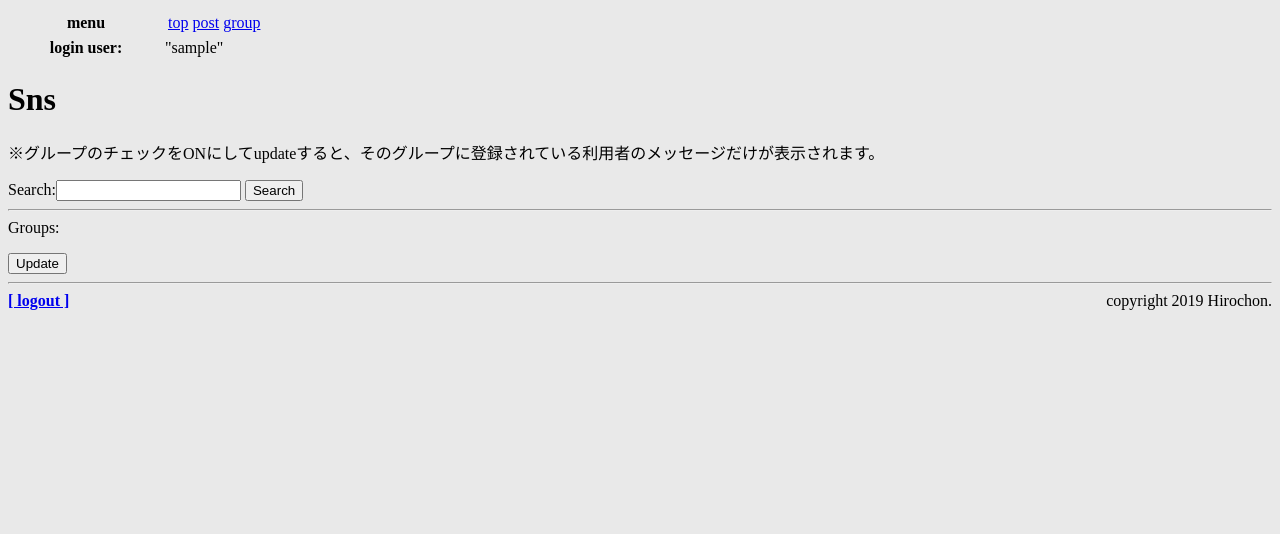
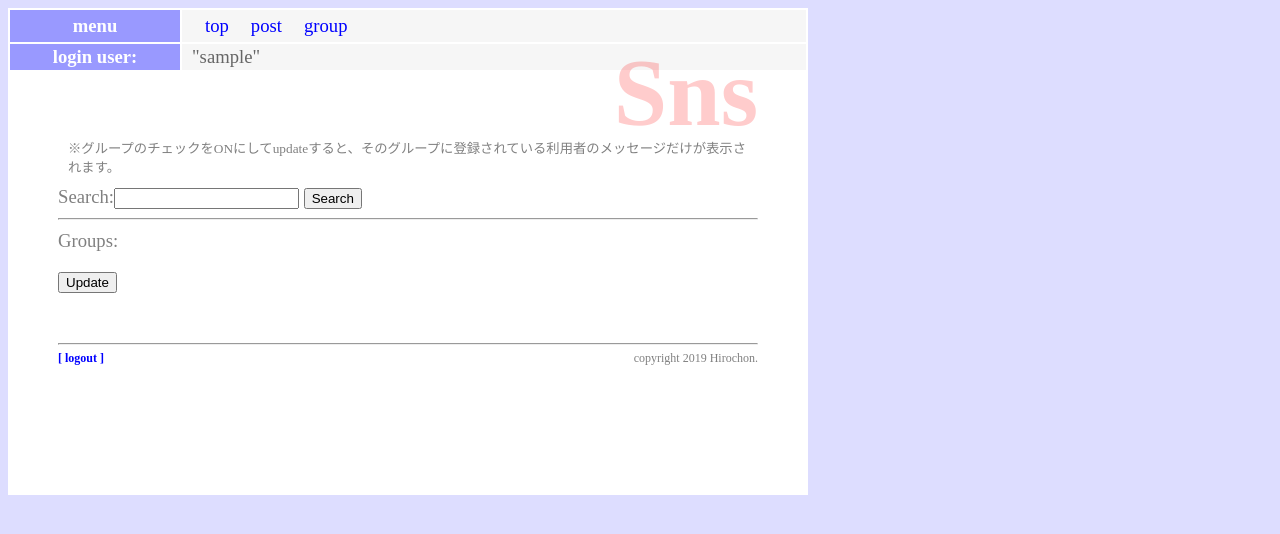
Before and after one commit to Hirochon/django_sns, a Django app: page /sns/ in a window 1280 px wide. Shown: the top 534 px of the page. Run offline with Django 3.2, Linux system fonts and the light colour scheme; the visitor is signed in with stand-in values (Sample User, id 1); data comes from the database, SQL or seed files in the repository; data that the repository does not hold is empty.

Commit message:
[add] Add style.css

```diff
--- a/sns/static/sns/css/style.css
+++ b/sns/static/sns/css/style.css
@@ -1,5 +1,131 @@
 body {
-	background: rgb(233, 233, 233);
+	background: #ddf;
+	color: gray;
+	font-size:14pt;
+}
+
+.body_content{
+	width:800px;
+	background: white;
+}
+
+.body_content_inner{
+	padding: 50px;
+}
+
+h1{
+	color: red;
+	opacity: 0.2;
+	font-size: 72pt;
+	margin-top: 0;
+	margin-bottom: 0;
+	text-align: right;
+	line-height: 70px;
+}
+
+p{
+	margin: 10px;
+}
+
+a{
+	color:blue;
+	text-decoration: none;
+}
+
+table{
+	margin: 10px;
+	font-size: 14pt;
+}
+
+table tr th{
+	background: #99f;
+	color: white;
+	padding: 2px 10px;
+	border: 2px;
+}
+
+table tr td{
+	background: #f6f6f6;
+	color: #666;
+	padding: 2px 10px;
+	border: 2px;
+}
+
+footer{
+	font-size: 9pt;
+	margin-top: 50px;
+	margin-bottom: 100px;
+}
+
+.login_table{
+	position: fixed;
+	left: 0;
+	top: 0;
+	width: 800px;
+	margin: 8px;
+}
+
+.login_table_inner{
+	padding: 1px;
+	margin: 0;
+}
+
+.login_table_inner tr th{
+	padding: 0;
+	margin: 0;
+}
+
+.login_table_inner tr td{
+	padding: 0 10px;
+	margin: 0;
+}
+
+.caption{
+	font-size: 10pt;
+}
+
+.messages{
+	border: solid 3px #ccf;
+	padding: 10px 50px;
+}
+
+.message_date{
+	text-align: left;
+	font-size: 10pt;
+}
+
+.message_owner{
+	text-align: right;
+	font-size: 12pt;
+	font-weight: bold;
+	margin: 30px 10px 0px 10px;
+}
+
+.message_public{
+	font-size: 12pt;
+	font-weight: bold;
+	color: #69f;
+}
+
+.message_counter{
+	float: left;
+	font-weight: normal;
+	font-size: 12pt;
+	color: #f66;
+}
+
+.share_content{
+	border: solid 3px #ddf;
+	padding: 10px 20px;
+}
+
+.share_line{
+	border: 1px solid #e0e0ff;
+}
+
+.share_item_content{
+	margin: 0 50px;
+	font-size: 12pt;
 }
 
 #lay-1 {
--- a/sns/templates/sns/layout.html
+++ b/sns/templates/sns/layout.html
@@ -10,7 +10,7 @@
 </head>
 <body>
 	<div class="body_content">
-		<div class="body_content_inner">
+		<header class="body_content_inner">
 			<table class="login_table" width="100%">
 				<tr>
 					<th width="150px">menu</th>
@@ -29,16 +29,16 @@
 					<td>"{{login_user}}"</td>
 				</tr>
 			</table>
-			<div class="header">{% block header %}{% endblock %}</div>
-			<div class="content">{% block content %}{% endblock %}</div>
-			<div class="footer">
+			<header>{% block header %}{% endblock %}</header>
+			<main>{% block content %}{% endblock %}</main>
+			<footer>
 				<hr />
 				<div>
 					<span id="lay-1"><a href="/admin/logout?next=/sns/">[ logout ]</a></span>
 					<span id="lay-2">copyright 2019 Hirochon.</span>
 				</div>
-			</div>
-		</div>
+			</footer>
+		</header>
 	</div>
 </body>
 </html>
```
